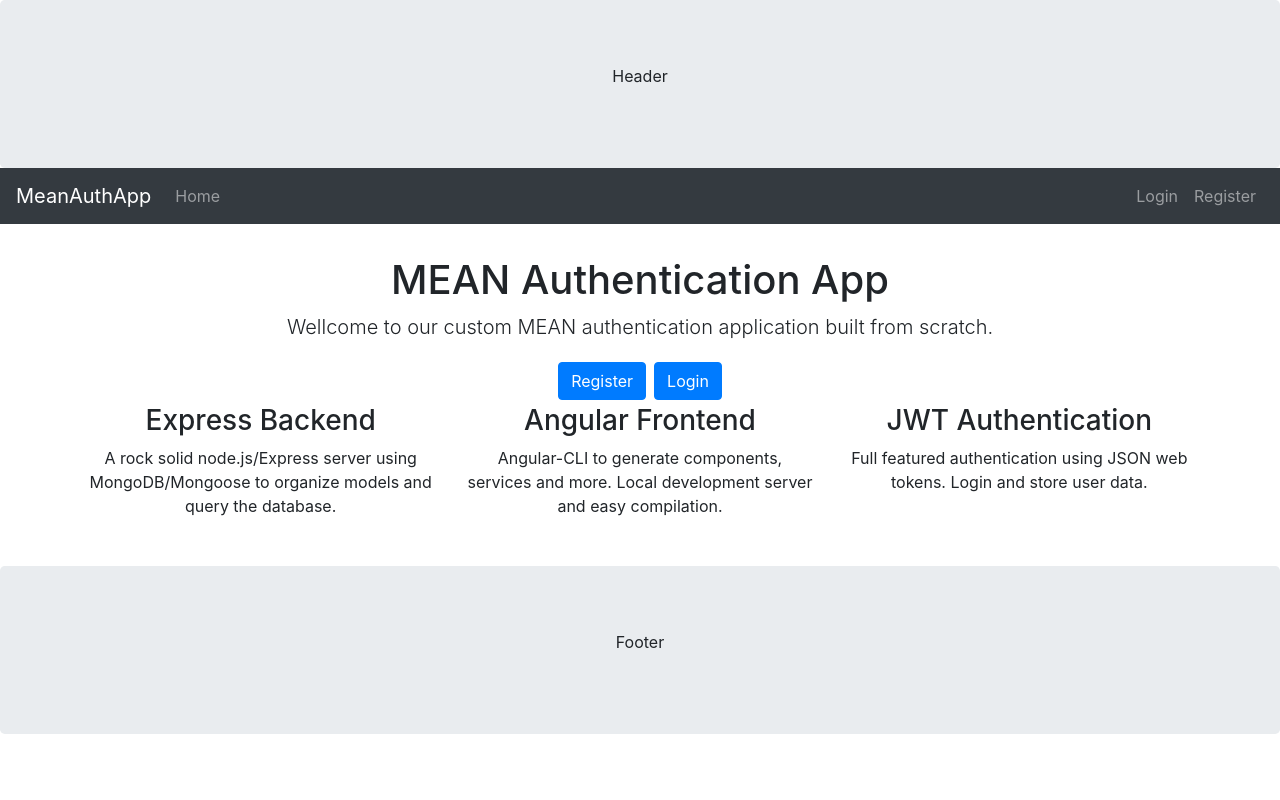
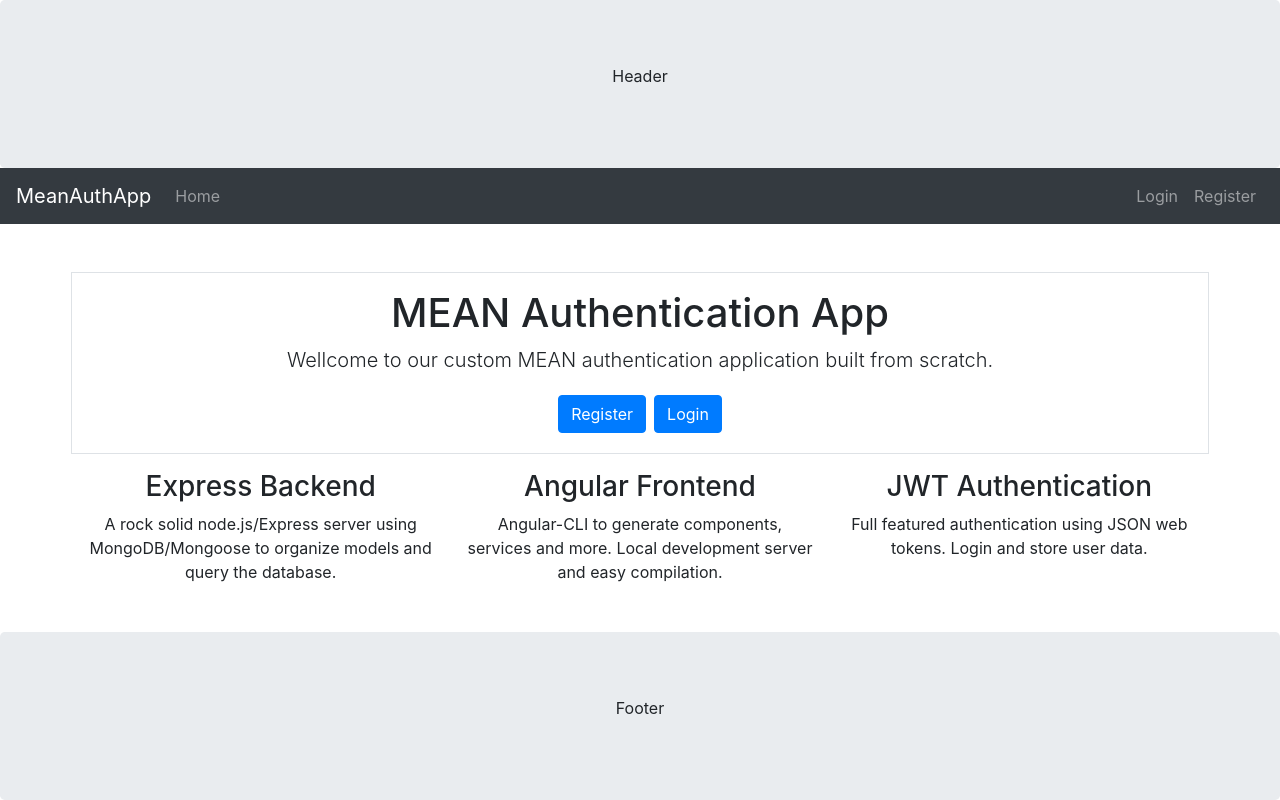
Before and after one commit to He-Wolf/MEANAuth_App, an Angular app in the folder angular-src/: page / in a window 1280 px wide. Built offline with nearby package versions, Linux system fonts and the light colour scheme.

Commit message:
minor border change

```diff
--- a/angular-src/src/app/home/home.component.html
+++ b/angular-src/src/app/home/home.component.html
@@ -1,6 +1,6 @@
 <div class="container text-center p-3 my-3">
     <div class="row">
-        <div class="col">
+        <div class="col border p-3 my-3">
             <h1>MEAN Authentication App</h1>
             <p class="lead">Wellcome to our custom MEAN authentication application built from scratch.</p>
             <div class="container">
```
